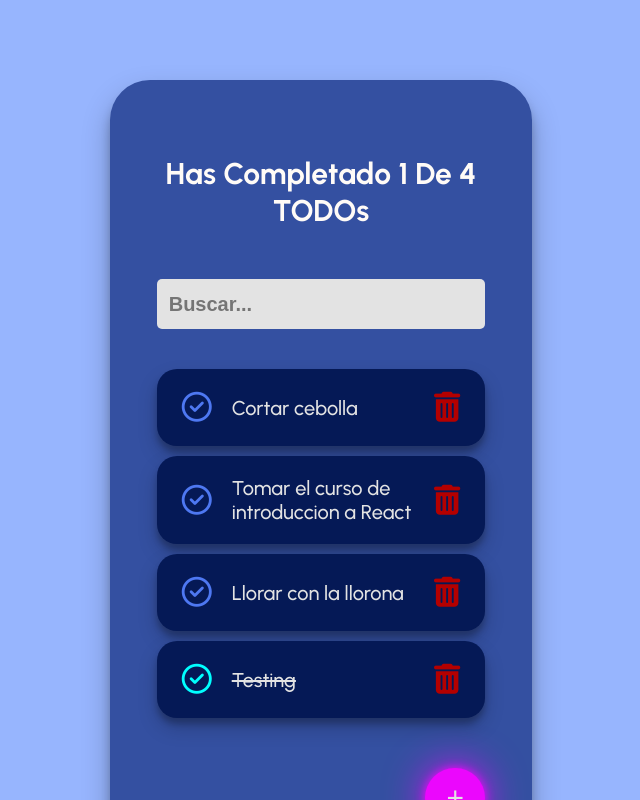
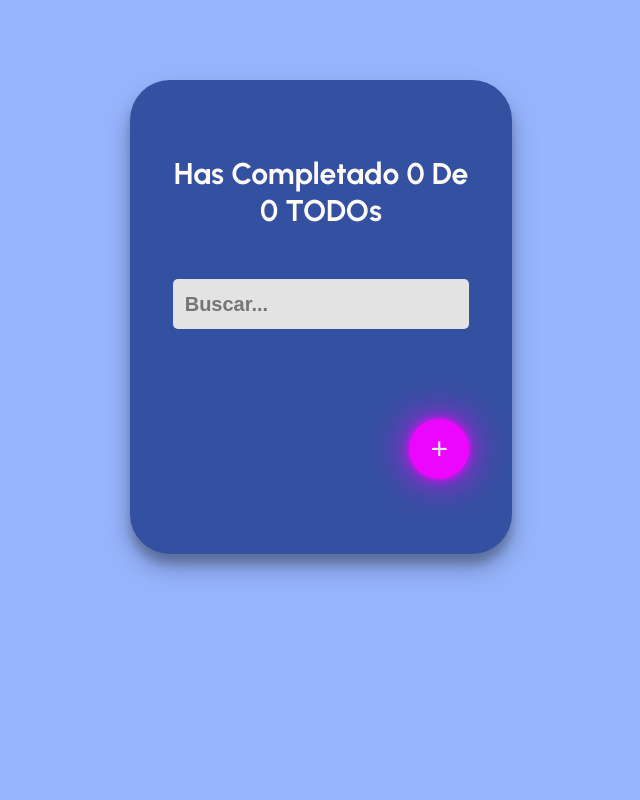
Before and after one commit to EliabLM/introduccion-react, a React (Create React App) app: page / in a window 1280 px wide. Shown: the top 800 px of the page, without its empty margins (319-959 px from the left). Built offline with nearby package versions, Linux system fonts and the light colour scheme.

Commit message:
Agrega hook useLocalStorage

```diff
--- a/src/App/App.js
+++ b/src/App/App.js
@@ -6,15 +6,41 @@
 import { CreateTodoButton } from '../CreateTodoButton/CreateTodoButton';
 import './App.css';
 
-const defaultTodos = [
-	{ text: 'Cortar cebolla', completed: false },
-	{ text: 'Tomar el curso de introduccion a React', completed: false },
-	{ text: 'Llorar con la llorona', completed: false },
-	{ text: 'Testing', completed: true },
-];
+// const defaultTodos = [
+// 	{ text: 'Cortar cebolla', completed: false },
+// 	{ text: 'Tomar el curso de introduccion a React', completed: false },
+// 	{ text: 'Llorar con la llorona', completed: false },
+// 	{ text: 'Testing', completed: true },
+// ];
+
+function useLocalStorage(itemName, initialValue) {
+	// Llamar desde localStorage
+	const localStorageItem = localStorage.getItem(itemName);
+	let parsedItem;
+
+	// verificar si hay información en el local storage
+	if (!localStorageItem) {
+		localStorage.setItem(itemName, JSON.stringify(initialValue));
+		parsedItem = initialValue;
+	} else {
+		parsedItem = JSON.parse(localStorageItem);
+	}
+
+	const [item, setItem] = React.useState(parsedItem);
+
+	// Persistencia en local storage
+	const saveItem = (newItem) => {
+		const stringifiedItem = JSON.stringify(newItem);
+		localStorage.setItem(itemName, stringifiedItem);
+		setItem(newItem);
+	};
+
+	return [item, saveItem];
+}
 
 function App() {
-	const [todos, setTodos] = React.useState(defaultTodos);
+	const [todos, saveTodos] = useLocalStorage('TODOS_V1', []);
+
 	const [searchValue, setSearchValue] = React.useState('');
 
 	const completedTodos = todos.filter((todo) => !!todo.completed).length;
@@ -36,14 +62,14 @@
 		const todoIndex = todos.findIndex((todo) => todo.text === text);
 		const newTodos = [...todos];
 		newTodos[todoIndex].completed = true;
-		setTodos(newTodos);
+		saveTodos(newTodos);
 	};
 
 	const deleteTodo = (text) => {
 		const todoIndex = todos.findIndex((todo) => todo.text === text);
 		const newTodos = [...todos];
 		newTodos.splice(todoIndex, 1);
-		setTodos(newTodos);
+		saveTodos(newTodos);
 	};
 
 	return (
```
